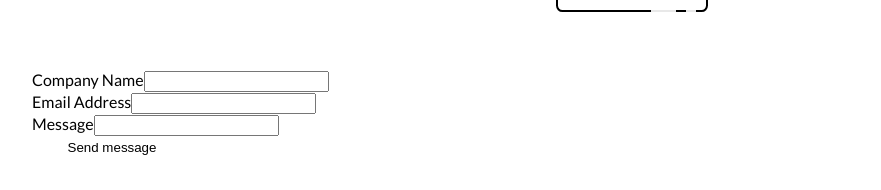
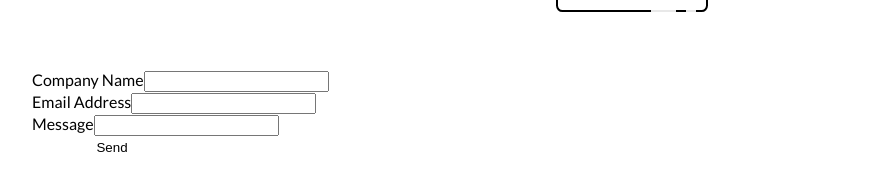
Before and after one commit to BadiuIoana/personal-portfolio, a React (Create React App) app: page / in a window 1280 px wide. Shown: the part 3034-3224 px from the top of the page, without its empty margins (8-889 px from the left). Built offline with nearby package versions, Linux system fonts and the light colour scheme.

Commit message:
Contact form

```diff
--- a/src/UI/ContactForm.js
+++ b/src/UI/ContactForm.js
@@ -8,9 +8,8 @@ const ContactForm = () => {
                 method='POST'
                 netlify
                 data-netlify='true'
-                data-netlify-honeypot='bot-field'
+                name='contact'
             >
-                <input name='bot-field' className='hidden' />
                 <div className='group'>
                     <label htmlFor='company'>Company Name</label>
                     <input type='text' name='company' />
@@ -23,8 +22,7 @@ const ContactForm = () => {
                     <label htmlFor='message'>Message</label>
                     <input type='text' name='message' />
                 </div>
-
-                <button type='submit'>Send message</button>
+                <button type='submit'>Send</button>
             </form>
         </div>
     );
```
